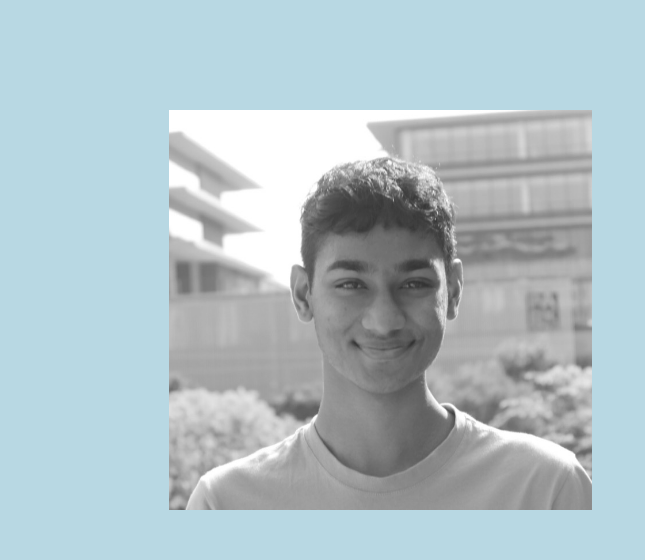
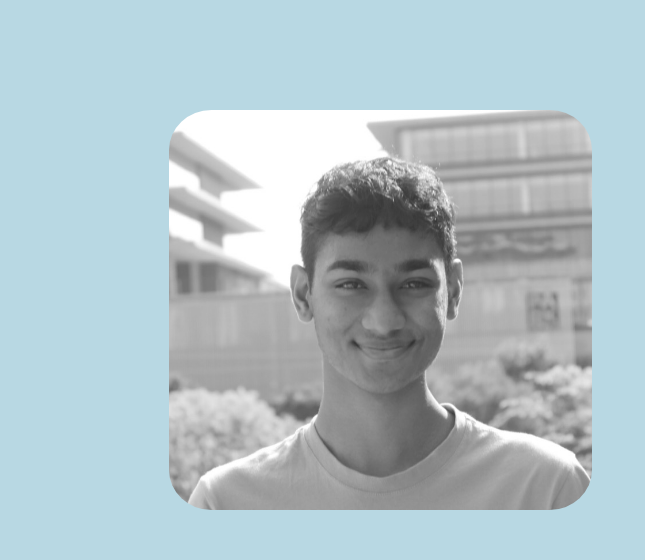
Before and after one commit to MateoArumugam/Portfolio, a plain HTML site: page index.html in a window 1280 px wide. Shown: the part 174-734 px from the top of the page, 0-645 px from the left. Drawn offline with Linux system fonts and the light colour scheme.

Commit message:
Update style.css

```diff
--- a/style.css
+++ b/style.css
@@ -20,9 +20,9 @@ p {
   color: #657185;
 }
 
-#profilepic{
-    border-radius: 2rem;
-  }
+.section__pic-container img{
+  border-radius: 10%;
+}
 
 /* TRANSITION */
 
```
